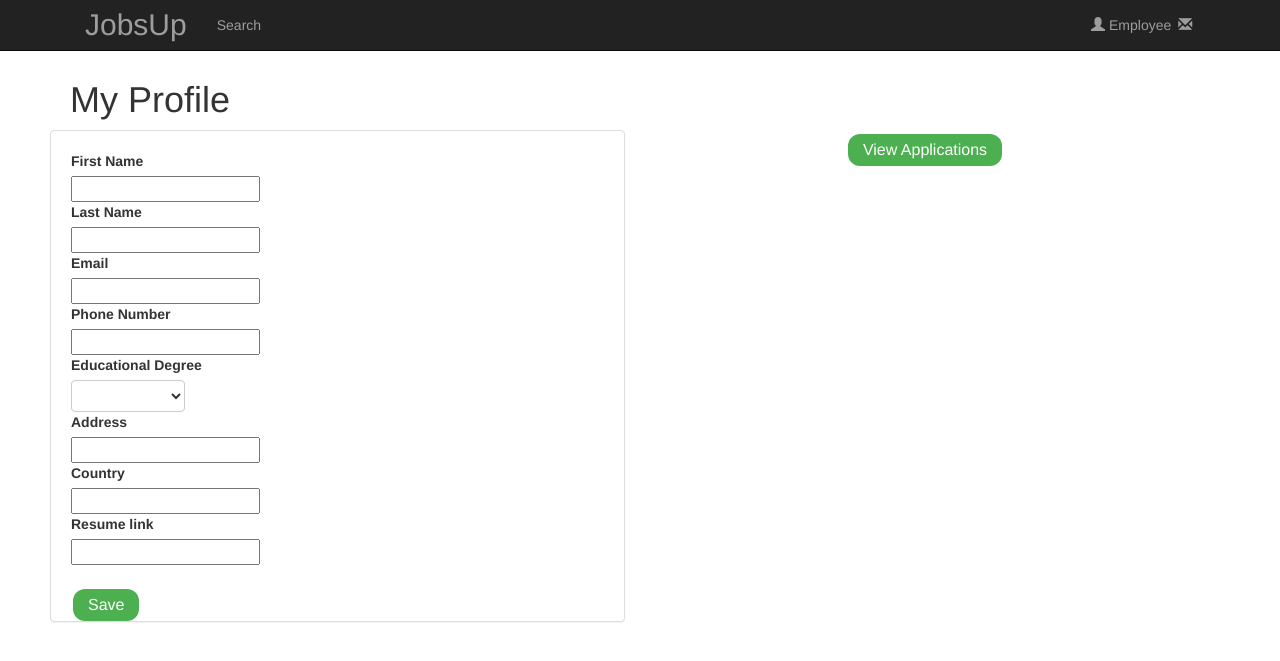
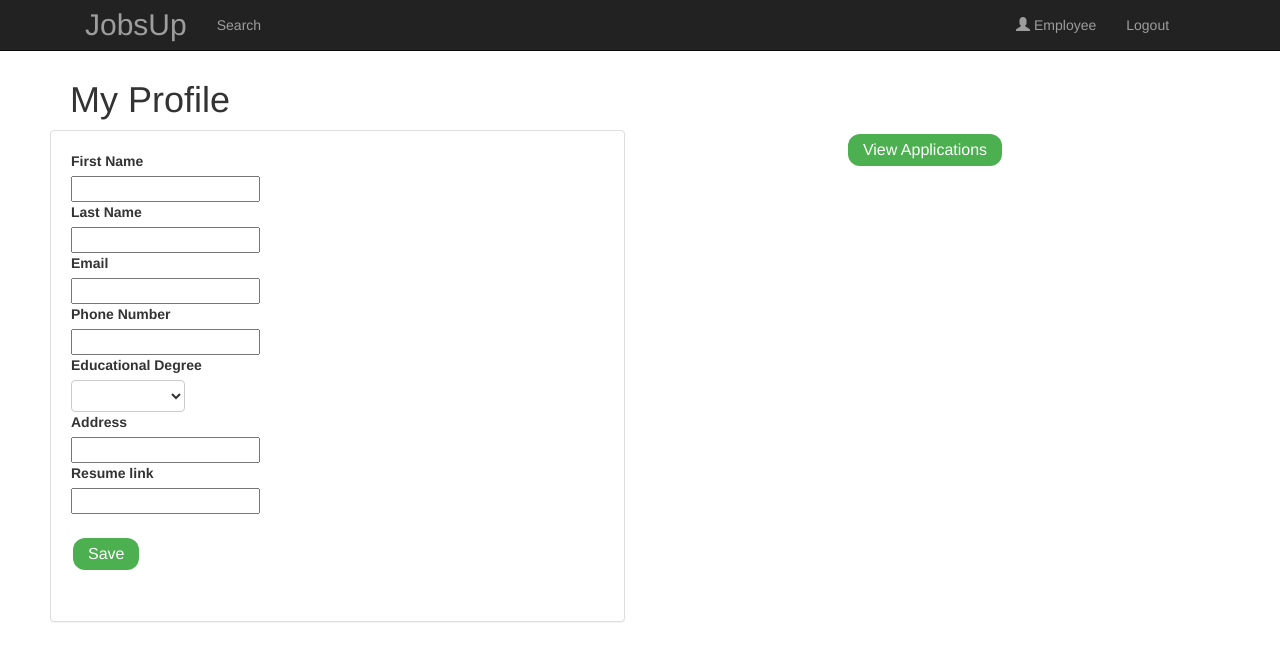
Before and after one commit to uphonia/JobsUp, a Django app: template JobsUp/jobs/templates/UserProfiles.html in a window 1280 px wide. Shown: the top 661 px of the page. Run offline with Django 3.2, Linux system fonts and the light colour scheme; the template is opened without the code that fills it, so the values that code supplies are empty; some libraries are stand-ins or nearby versions.

Commit message:
Add logout button

```diff
--- a/JobsUp/jobs/static/stuff.css
+++ b/JobsUp/jobs/static/stuff.css
@@ -60,6 +60,7 @@ label {
     background-color: transparent;
 }
 
+
 @media (max-width: 500px) {
   h1 {
     font-size: 50px;
--- a/JobsUp/jobs/templates/Applicants.html
+++ b/JobsUp/jobs/templates/Applicants.html
@@ -45,11 +45,11 @@
 	                <li class="home">
 		                <a href=""><span class=""></span> JobsUp</a>
                     </li>
-		            <li class="profile" style="margin-left:875px;">
+		            <li class="profile" style="margin-left:800px;">
 		                <a href="~/../CompanyProfiles.html"><span class="glyphicon glyphicon-user"></span> Company </a>
 		            </li>
-		            <li class="contact" style="margin-left: -25px;">
-		                <a href=""><span class="glyphicon glyphicon-envelope"></span></a>
+		            <li class="logout" style="text-align:right;">
+		                <a herf="">Logout</a>
 		            </li>
 		        </ul>
 		    </div>
--- a/JobsUp/jobs/templates/Applications.html
+++ b/JobsUp/jobs/templates/Applications.html
@@ -47,11 +47,11 @@
                     <li class="search">
 		                <a href="~/../Map.html"><span class=""></span> Search </a>
 		            </li>
-		            <li class="profile" style="margin-left:800px;">
+		            <li class="profile" style="margin-left:725px;">
 		                <a href="~/../UserProfiles.html"><span class="glyphicon glyphicon-user"></span> Employee </a>
 		            </li>
-		            <li class="contact" style="margin-left: -24px;">
-		                <a href=""><span class="glyphicon glyphicon-envelope"></span></a>
+		            <li class="logout" style="text-align:right;">
+		                <a herf="">Logout</a>
 		            </li>
 		        </ul>
 		    </div>
--- a/JobsUp/jobs/templates/CompanyProfiles.html
+++ b/JobsUp/jobs/templates/CompanyProfiles.html
@@ -42,11 +42,11 @@
 	                <li class="home">
 		                <a href=""><span class=""></span> JobsUp</a>
                     </li>
-		            <li class="profile" style="margin-left:875px;">
+		            <li class="profile" style="margin-left:800px;">
 		                <a href="~/../CompanyProfiles.html"><span class="glyphicon glyphicon-user"></span> Company </a>
 		            </li>
-		            <li class="contact" style="margin-left: -25px;">
-		                <a href=""><span class="glyphicon glyphicon-envelope"></span></a>
+		            <li class="logout" style="text-align:right;">
+		                <a herf="">Logout</a>
 		            </li>
 		        </ul>
 		    </div>
--- a/JobsUp/jobs/templates/Map.html
+++ b/JobsUp/jobs/templates/Map.html
@@ -60,11 +60,11 @@
 	                <li class="home">
 		                <a href=""><span class=""></span> JobsUp </a>
                     </li>
-                    <li class="profile" style="margin-left:875px;">
+                    <li class="profile" style="margin-left:800px;">
 		                <a href="~/../UserProfiles.html"><span class="glyphicon glyphicon-user"></span> Employee </a>
 		            </li>
-		            <li class="contact" style="margin-left: -8px;">
-		                <a href=""><span class="glyphicon glyphicon-envelope"></span></a>
+		            <li class="logout" style="text-align:right;">
+		                <a herf="">Logout</a>
 		            </li>
 		        </ul>
 		    </div>
--- a/JobsUp/jobs/templates/UserProfiles.html
+++ b/JobsUp/jobs/templates/UserProfiles.html
@@ -47,11 +47,11 @@
 		            <li class="search">
 		                <a href="~/../Map.html"><span class=""></span> Search </a>
 		            </li>
-		            <li class="profile" style="margin-left:800px;">
+		            <li class="profile" style="margin-left:725px;">
 		                <a href="~/../UserProfiles.html"><span class="glyphicon glyphicon-user"></span> Employee </a>
 		            </li>
-		            <li class="contact" style="margin-left: -23px;">
-		                <a href=""><span class="glyphicon glyphicon-envelope"></span></a>
+		            <li class="logout" style="text-align:right;">
+		                <a herf="">Logout</a>
 		            </li>
 		        </ul>
 		    </div>
@@ -91,9 +91,6 @@
                                 <label for="address"> Address </label><br>
                                 <input type="text" id="address"><br>
 
-                                <label for="country"> Country </label> <br>
-                                <input type="text" id="country"><br>
-
                                 <label for="resume"> Resume link </label> <br>
                                 <input type="text" id="resume-linke"><br>
                                 <br>
```
Also changed, not shown: JobsUp/jobs/templates/index.html (+3 -6 lines), 9 other files.
